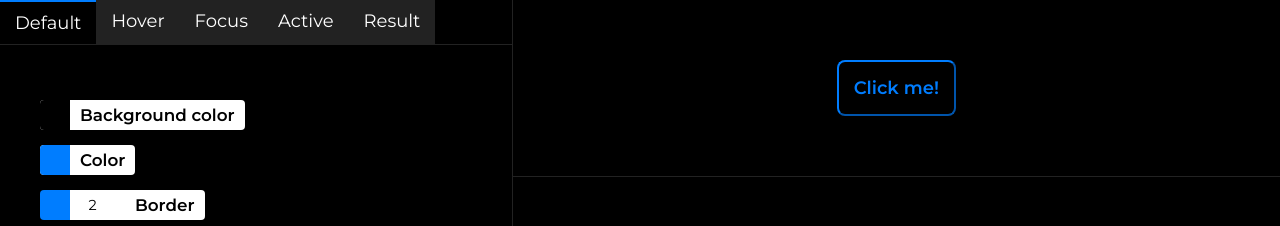
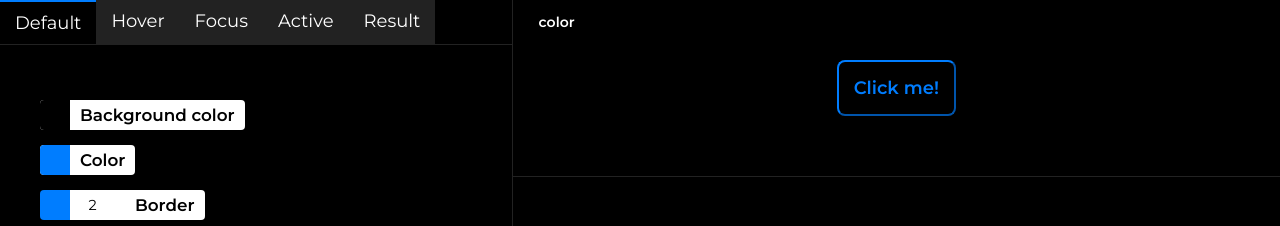
Before and after one commit to linus345/component-maker, a React (Create React App) app: page / in a window 1280 px wide. Shown: the top 226 px of the page. Built offline with nearby package versions, Linux system fonts and the light colour scheme.

Commit message:
added color picker to pick background color for the preview window

```diff
--- a/src/components/ViewSection.js
+++ b/src/components/ViewSection.js
@@ -1,22 +1,77 @@
-import React from 'react';
+import React, { useState, useRef } from 'react';
 import styled, { css } from 'styled-components';
+import { TwitterPicker } from 'react-color';
+
+import { useClickOutside } from '../utils';
 
 function ViewSection(props) {
+  const [previewBg, setPreviewBg] = useState("#000");
+  const [isPickerOpen, setIsPickerOpen] = useState(false);
+  const pickerRef = useRef(null);
+
+  useClickOutside(pickerRef, () => setIsPickerOpen(false));
+
   return (
-    <StyledViewSection>
+    <StyledViewSection previewBg={previewBg}>
+      <button
+        className="change-color"
+        onClick={() => setIsPickerOpen(isOpen => !isOpen)}
+      >
+        color
+      </button>
+      {isPickerOpen && (
+        <div ref={pickerRef} className="color-picker">
+          <TwitterPicker
+            onChange={color => setPreviewBg(color.hex)}
+            colors={[
+              "#000000",
+              "#FFFFFF",
+              "#FF6900",
+              "#FCB900",
+              "#00D084",
+              "#8ED1FC",
+              "#0693E3",
+              "#EB144C",
+              "#F78DA7",
+              "#9900EF"
+            ]}
+          />
+        </div>
+      )}
       <StyledButton {...props}>{props.buttonText}</StyledButton>
     </StyledViewSection>
   );
 }
 
 const StyledViewSection = styled.div`
+  position: relative;
   grid-area: view;
   display: flex;
   justify-content: center;
   align-items: center;
-  background-color: #000;
+  background-color: ${({ previewBg }) => previewBg};
   color: #fff;
   padding: 60px 0;
+
+  button.change-color {
+    position: absolute;
+    top: 10px;
+    left: 20px;
+    background-color: black;
+    border: none;
+    border-radius: 4px;
+    color: #fff;
+    padding: 3px 6px;
+    font-size: 14px;
+    font-weight: 700;
+    cursor: pointer;
+  }
+
+  .color-picker {
+    position: absolute;
+    top: 50px;
+    left: 23px;
+  }
 `;
 
 const StyledButton = styled.button`
```
